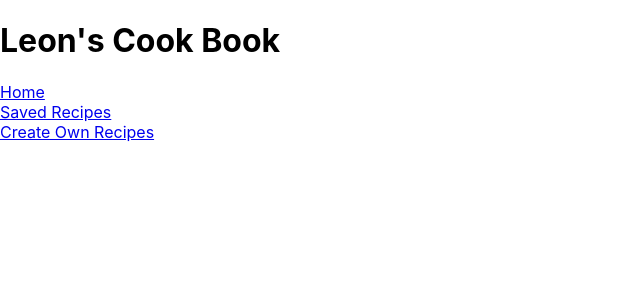
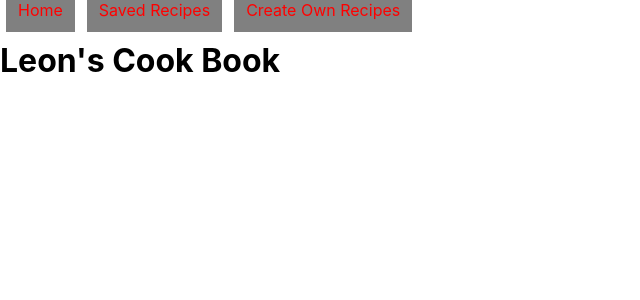
Before and after one commit to Xiaohei2021/react-frontEnd, a React (Create React App) app in the folder react_project/proj_5_front/: page /query in a window 1280 px wide. Shown: the top 300 px of the page, without its empty margins (0-640 px from the left). Built offline with nearby package versions, Linux system fonts and the light colour scheme.

Commit message:
addding style to links

```diff
--- a/react_project/proj_5_front/src/App.js
+++ b/react_project/proj_5_front/src/App.js
@@ -11,9 +11,9 @@ function App() {
       <h1>
         Leon's Cook Book
       </h1>
-        <Link to="/home"> Home </Link><br/>
+        {/* <Link to="/home"> Home </Link><br/>
         <Link to="/recipes"> Saved Recipes </Link><br/>
-        <Link to="/recipes/new"> Create Own Recipes </Link><br/>
+        <Link to="/recipes/new"> Create Own Recipes </Link><br/> */}
 
         <Routes>
             <Route exact path="/home" element={< CookBookIndex/>} />
--- a/react_project/proj_5_front/src/Navbar.js
+++ b/react_project/proj_5_front/src/Navbar.js
@@ -6,16 +6,45 @@ const link = {
     width: '100px',
     padding: '12px',
     margin: '0 6px 6px',
-    background: 'blue',
+    background: 'gray',
     textDecoration: 'none',
-    color: 'white',
+    color: 'red',
 }
 
 
 export default class Navbar extends Component {
   render() {
     return (
-      <div>Navbar</div>
-    )
+        <div>
+            <NavLink
+                to="/home"
+                /* set exact so it knows to only set activeStyle when route is deeply equal to link */
+                exact
+                /* add styling to Navlink */
+                style={link}
+                /* add prop for activeStyle */
+                activeStyle={{background: 'white'}}
+            >Home
+            </NavLink>
+
+            <NavLink
+                to="/recipes"
+                exact
+                style={link}
+                activeStyle={{background: 'white'}}
+                >Saved Recipes
+            </NavLink>
+
+
+
+
+            <NavLink
+                to="/recipes/new"
+                exact
+                style={link}
+                activeStyle={{background: 'white'}}
+                >Create Own Recipes
+            </NavLink>
+        </div>)
   }
 }
--- a/react_project/proj_5_front/src/index.js
+++ b/react_project/proj_5_front/src/index.js
@@ -4,6 +4,7 @@ import './index.css';
 import App from './App';
 import reportWebVitals from './reportWebVitals';
 
+import Navbar from './Navbar';
 
 import { BrowserRouter as Router } from "react-router-dom"
 import { Provider } from "react-redux";
@@ -15,6 +16,7 @@ ReactDOM.render(
   <React.StrictMode>
     <Provider store={store}>
       <Router>
+          <Navbar />
           <App />
       </Router>
     </Provider>
```
